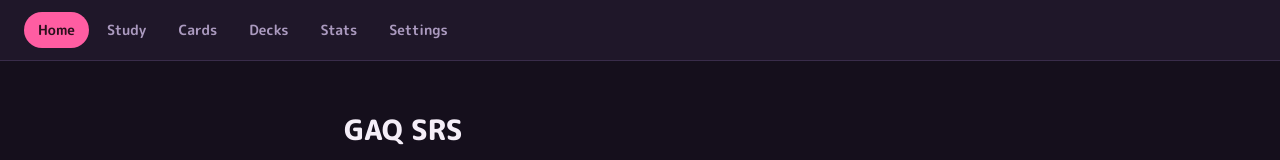
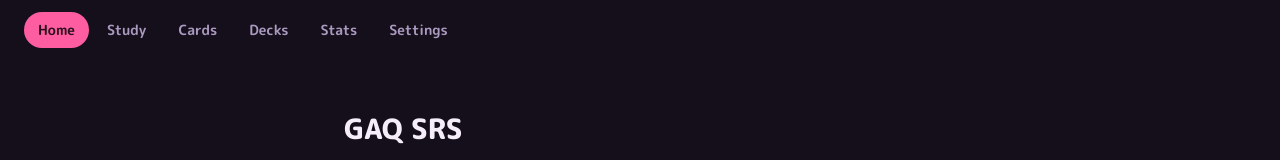
Before and after one commit to wiredPuru/Anisong-SRS, a Nuxt app in the folder nuxt-app/: page / in a window 1280 px wide. Shown: the top 160 px of the page. Built offline with nearby package versions, Linux system fonts and the light colour scheme.

Commit message:
fix: remove nav bar background in every state
The bar no longer has a background/border in any state, not just while
Ambient mode is active on /study, so it never blocks the ambient glow.
NavBar no longer needs to track Ambient mode at all; that state moves
back to a local ref on the study page.

```diff
--- a/nuxt-app/app/components/nav/NavBar.vue
+++ b/nuxt-app/app/components/nav/NavBar.vue
@@ -14,7 +14,6 @@ const links: NavLink[] = [
 ];
 
 const route = useRoute();
-const ambientMode = useAmbientMode();
 
 function isActive(to: string): boolean {
   if (to === "/") return route.path === "/";
@@ -23,7 +22,7 @@ function isActive(to: string): boolean {
 </script>
 
 <template>
-  <nav class="app-nav" :class="{ ambient: ambientMode }">
+  <nav class="app-nav">
     <NuxtLink
       v-for="link in links"
       :key="link.to"
@@ -42,16 +41,6 @@ function isActive(to: string): boolean {
   gap: 4px;
   align-items: center;
   padding: 12px 24px;
-  background: var(--surface);
-  border-bottom: 1px solid var(--border);
-  transition: background-color 0.2s ease, border-color 0.2s ease;
-}
-
-.app-nav.ambient {
-  background: color-mix(in srgb, var(--surface) 45%, transparent);
-  border-bottom-color: color-mix(in srgb, var(--border) 45%, transparent);
-  backdrop-filter: blur(10px);
-  -webkit-backdrop-filter: blur(10px);
 }
 
 .nav-link {
--- a/nuxt-app/app/composables/useAmbientMode.ts
+++ /dev/null
@@ -1,3 +0,0 @@
-export function useAmbientMode() {
-  return useState<boolean>("ambient-mode", () => false);
-}
--- a/nuxt-app/app/pages/study/index.vue
+++ b/nuxt-app/app/pages/study/index.vue
@@ -57,8 +57,7 @@ const scopeChipLabel = computed(() => {
 const hideVideo = ref(false);
 const hideInfo = ref(false);
 const randomStart = ref(false);
-const ambientMode = useAmbientMode();
-ambientMode.value = false;
+const ambientMode = ref(false);
 
 function onKeydown(event: KeyboardEvent) {
   const key = event.key.toLowerCase();
```
Also changed, not shown: 1 other file (tests, documents, lock files or other folders).
